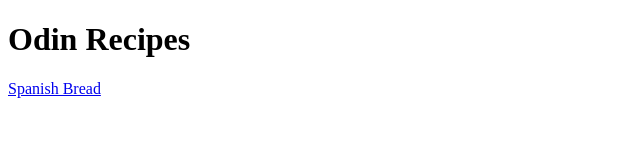
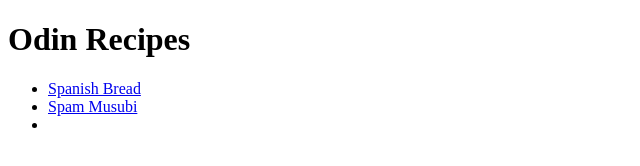
Before and after one commit to MaybeMigii/odin-recipes, a plain HTML site: page index.html in a window 1280 px wide. Shown: the whole page, without its empty margins (0-640 px from the left). Drawn offline with Linux system fonts and the light colour scheme.

Commit message:
Establish relative link to musubi recipe

```diff
--- a/index.html
+++ b/index.html
@@ -7,6 +7,11 @@
 
     <body>
         <h1>Odin Recipes</h1>
-        <a href="recipes/spanish_bread.html">Spanish Bread</a>
+        <ul>
+            <li><a href="recipes/spanish_bread.html">Spanish Bread</a></li>
+            <li><a href="recipes/spam_musubi.html">Spam Musubi</a></li>
+            <li><a href="recipes/straw_nana_smoothie.html"></a></li>
+        </ul>
+
     </body>
 </html>
```
